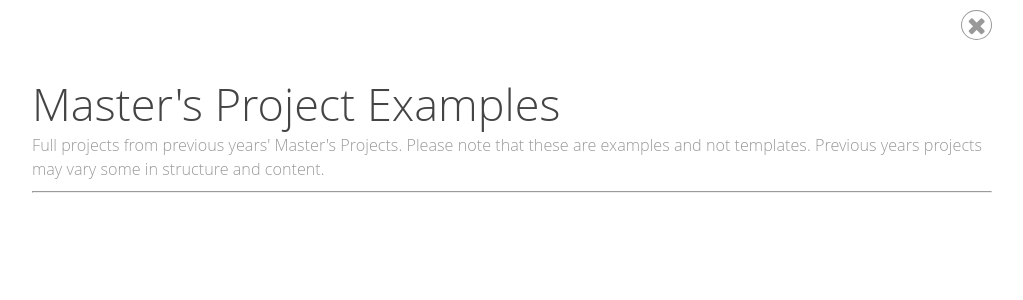
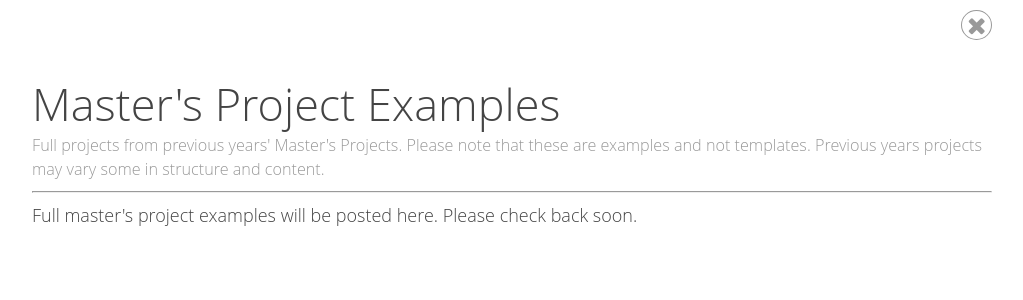
Before and after one commit to dwthurber/mshe-tech-tools, a Jekyll site: the page built from pages/mp-examples.html, in a window 1280 px wide. Shown: the top 300 px of the page, without its empty margins (128-1151 px from the left). Built offline with Jekyll 4.4.1, drawn with Linux system fonts in a browser that asks for light colours; nearby versions of some CDN libraries.

Commit message:
added MP examples check back soon text

```diff
--- a/pages/mp-examples.html
+++ b/pages/mp-examples.html
@@ -3,3 +3,4 @@ layout: default
 title: Master's Project Examples
 subtitle: Full projects from previous years' Master's Projects. Please note that these are examples and not templates. Previous years projects may vary some in structure and content.
 ---
+<p>Full master's project examples will be posted here. Please check back soon.</p>
```
